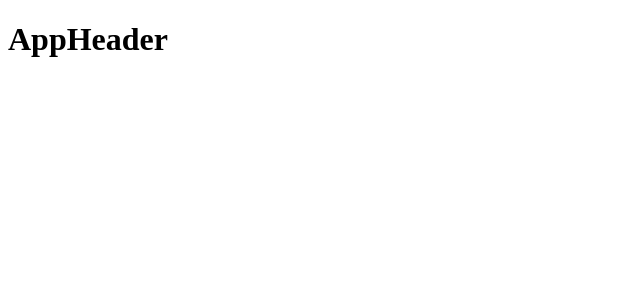
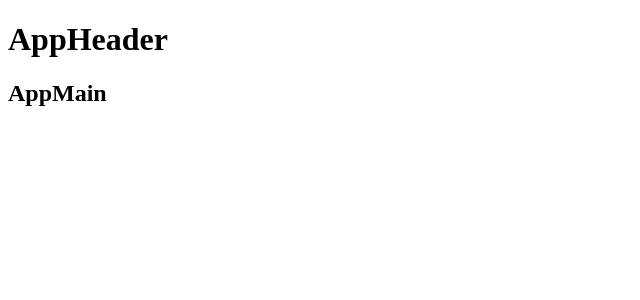
Before and after one commit to Alessio-DiNardo/vite-yu-gi-oh, a Vue app: page / in a window 1280 px wide. Shown: the top 300 px of the page, without its empty margins (0-640 px from the left). Built offline with nearby package versions, Linux system fonts and the light colour scheme.

Commit message:
test for components

```diff
--- a/src/App.vue
+++ b/src/App.vue
@@ -1,16 +1,18 @@
 <script>
 import AppHeader from './components/AppHeader.vue';
-
+import AppMain from './components/AppMain.vue';
 export default{
     name: 'App',
     components: {
-      AppHeader
+      AppHeader,
+      AppMain,
     }
 }
 </script>
 
 <template>
   <AppHeader/>
+  <AppMain/>
 </template>
 
 <style lang="scss">
--- /dev/null
+++ b/src/components/AppMain.vue
@@ -0,0 +1,18 @@
+<template>
+    <div>
+        <h2>AppMain</h2>
+    </div>
+</template>
+<script>
+export default {
+    name: 'AppMain',
+    data() {
+        return {
+
+        }
+    },
+}
+</script>
+<style lang="scss" scoped>
+
+</style>
```
